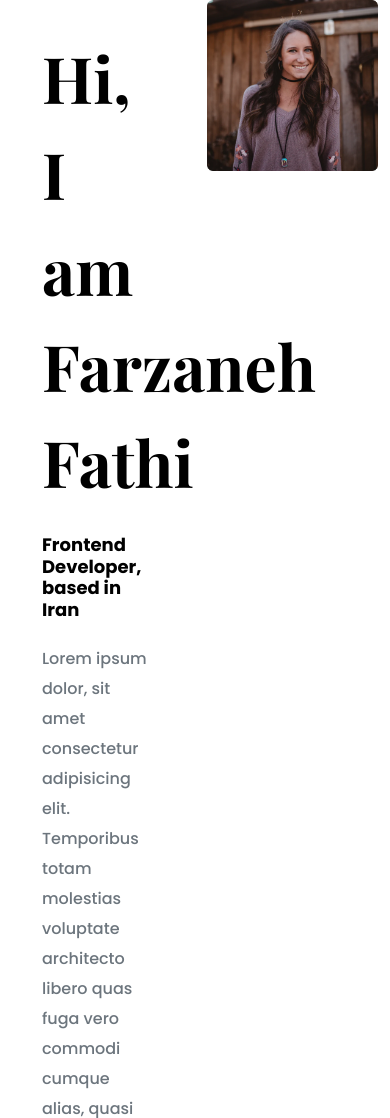
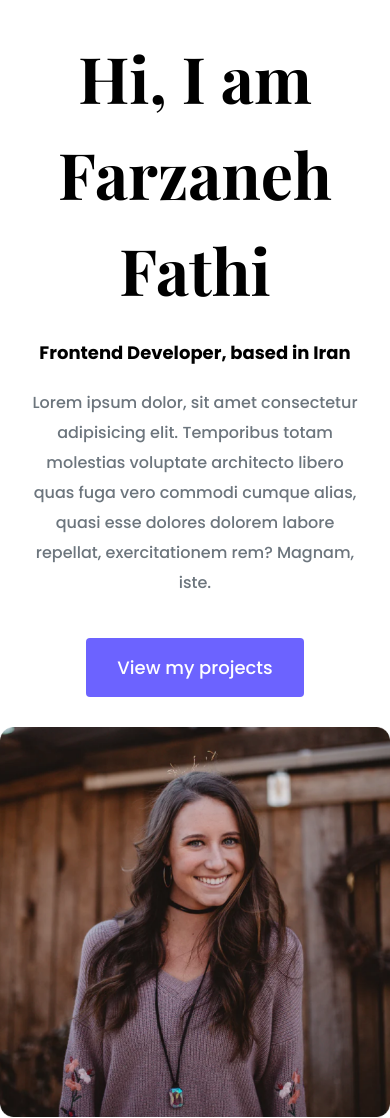
Before and after one commit to farzanehFathi/SheCodes-responsive-final-project, a plain HTML site: page about.html in a window 390 px wide. Shown: the top 1118 px of the page. Drawn offline with nearby package versions, Linux system fonts and the light colour scheme.

Commit message:
Edits for Responsive about.html page

```diff
--- a/about.html
+++ b/about.html
@@ -31,7 +31,7 @@
   <body>
     <div class="container about-hero">
       <div class="row">
-        <div class="col-6">
+        <div class="col-lg-6">
           <div class="about-contnet">
             <h1>Hi, I am Farzaneh Fathi</h1>
             <h2 class="mt-4">Frontend Developer, based in Iran</h2>
@@ -46,7 +46,7 @@
             </div>
           </div>
         </div>
-        <div class="col-6">
+        <div class="col-lg-6">
           <img class="img-fluid" src="/images/cwgI-patricia.png" alt="" />
         </div>
       </div>
--- a/src/styling.css
+++ b/src/styling.css
@@ -101,6 +101,25 @@
   color: #6c757d !important;
 }
 
+/*  =====------ About Page ------===== */
+
+.about-hero {
+  padding: 160px 20px;
+}
+.about-hero h1 {
+  font-size: 64px;
+}
+
+.about-hero h2 {
+  font-size: 18px;
+  font-family: var(--default-font-family);
+}
+
+.about-contnet {
+  margin: 30px;
+}
+
+/*  =====------ Media ------===== */
 @media (max-width: 900px) {
   h1 {
     font-size: 44px;
@@ -113,21 +132,13 @@
   .hero {
     padding: 80px 20px;
   }
+
+  .about-hero {
+    padding: 0;
+    text-align: center;
+  }
   .project-description {
     padding: 0;
     text-align: center;
   }
 }
-
-.about-hero h1 {
-  font-size: 64px;
-}
-
-.about-hero h2 {
-  font-size: 18px;
-  font-family: var(--default-font-family);
-}
-
-.about-contnet {
-  margin: 30px;
-}
```
